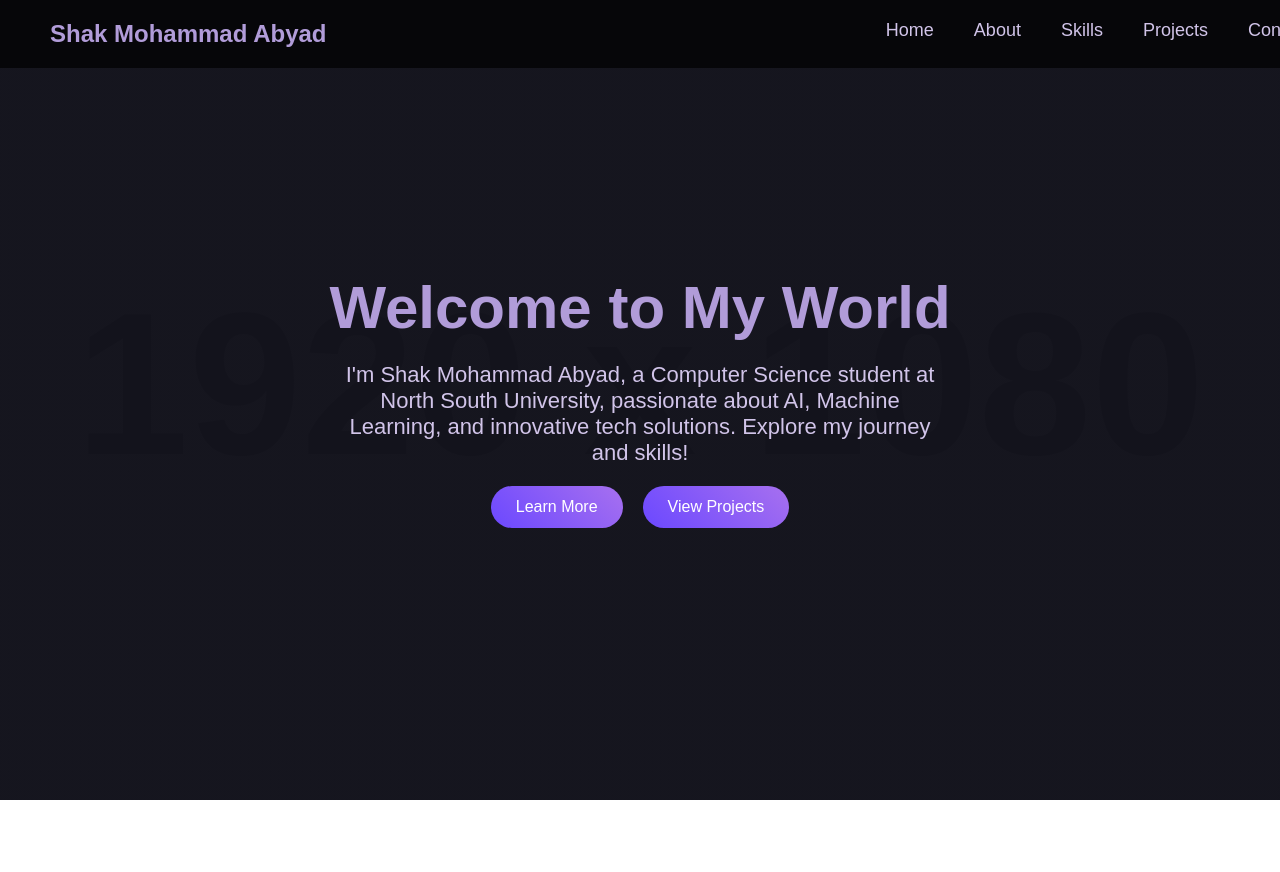
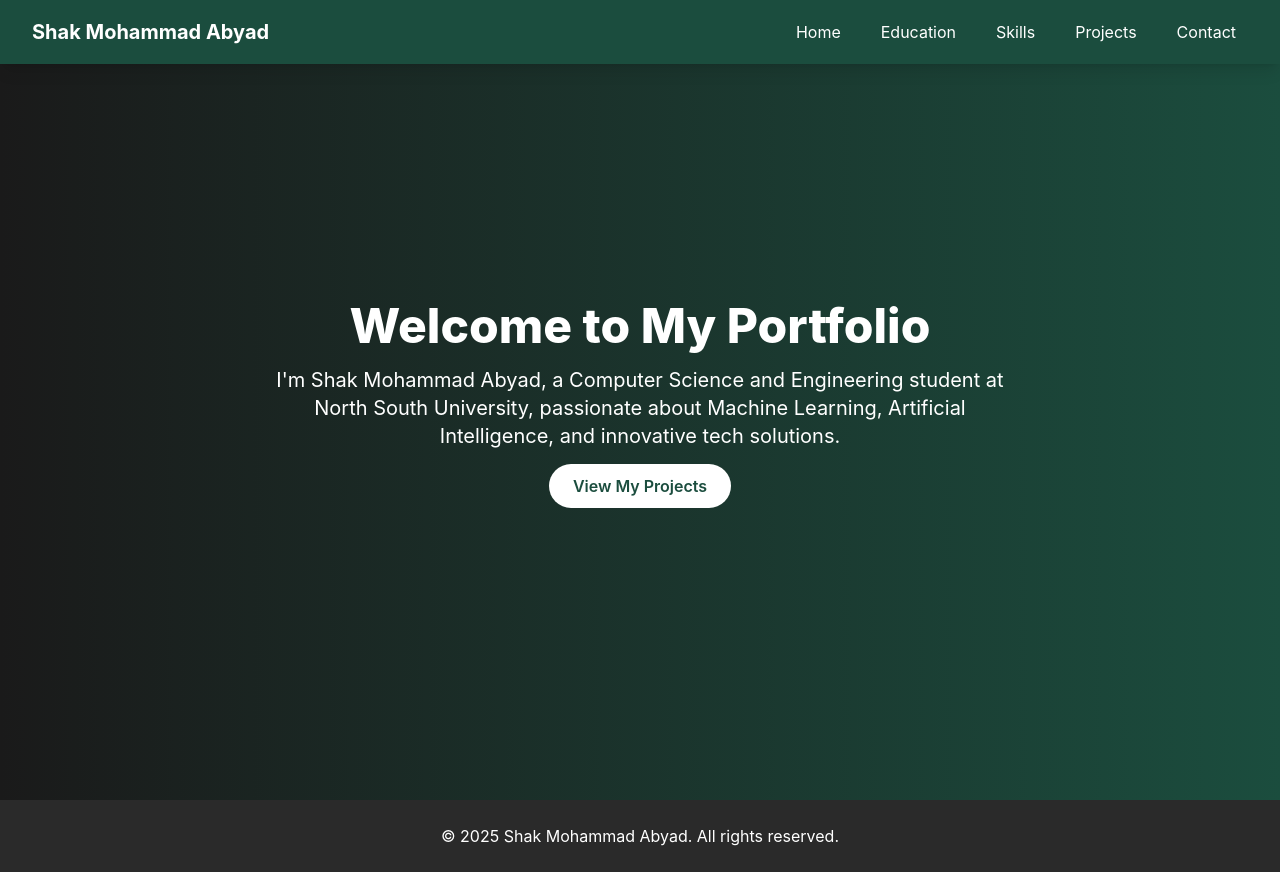
Before and after one commit to shakmohammadabyad-eng/shakmohammadabyad-eng.github.io, a plain HTML site: page index.html in a window 1280 px wide. Before the commit the page ends 800 px from the top, so only its background shows below. Drawn offline with nearby package versions, Linux system fonts and the light colour scheme; placeholder pictures from the web are drawn by us.

Commit message:
Update index.html

```diff
--- a/index.html
+++ b/index.html
@@ -3,121 +3,61 @@
 <head>
     <meta charset="UTF-8">
     <meta name="viewport" content="width=device-width, initial-scale=1.0">
-    <title>Shak Mohammad Abyad Portfolio</title>
+    <title>Shak Mohammad Abyad - Home</title>
+    <script src="https://cdn.tailwindcss.com"></script>
     <style>
         body {
-            margin: 0;
-            font-family: 'Arial', sans-serif;
-            background: linear-gradient(rgba(26, 26, 46, 0.9), rgba(26, 26, 46, 0.9)), url('https://via.placeholder.com/1920x1080') no-repeat center center fixed;
-            background-size: cover;
-            color: #fff;
-            overflow-x: hidden;
+            font-family: 'Inter', sans-serif;
+            background-color: #1A1A1A;
+            color: #E5E5E5;
         }
-        .nav {
-            display: flex;
-            justify-content: space-between;
-            padding: 20px 50px;
-            background: rgba(0, 0, 0, 0.7);
-            position: fixed;
-            width: 100%;
-            top: 0;
-            z-index: 1000;
+        .custom-green {
+            background-color: #1B4D3E;
         }
-        .nav .name {
-            font-size: 24px;
-            color: #b19cd9;
-            font-weight: bold;
+        .custom-green-hover:hover {
+            background-color: #2A6B52;
         }
-        .nav ul {
-            list-style: none;
-            display: flex;
-            margin: 0;
-            padding: 0;
+        .hover-scale {
+            transition: transform 0.3s ease;
         }
-        .nav ul li {
-            margin: 0 20px;
-        }
-        .nav ul li a {
-            color: #d1c4e9;
-            text-decoration: none;
-            font-size: 18px;
-            transition: color 0.3s;
-        }
-        .nav ul li a:hover {
-            color: #fff;
-        }
-        .hero {
-            height: 100vh;
-            display: flex;
-            flex-direction: column;
-            justify-content: center;
-            align-items: center;
-            text-align: center;
-            padding: 0 20px;
-        }
-        .hero h1 {
-            font-size: 60px;
-            color: #b19cd9;
-            margin: 0;
-            animation: fadeIn 2s ease-in;
-        }
-        .hero p {
-            font-size: 22px;
-            color: #d1c4e9;
-            max-width: 600px;
-            margin: 20px 0;
-        }
-        .hero .btn-group {
-            display: flex;
-            gap: 20px;
-        }
-        .btn {
-            padding: 12px 25px;
-            background: linear-gradient(45deg, #6b48ff, #a770ef);
-            color: #fff;
-            text-decoration: none;
-            border-radius: 25px;
-            font-size: 16px;
-            transition: transform 0.3s, background 0.3s;
-        }
-        .btn:hover {
-            background: linear-gradient(45deg, #a770ef, #6b48ff);
+        .hover-scale:hover {
             transform: scale(1.05);
-        }
-        @keyframes fadeIn {
-            from { opacity: 0; }
-            to { opacity: 1; }
-        }
-        .background-overlay {
-            position: absolute;
-            top: 0;
-            left: 0;
-            width: 100%;
-            height: 100%;
-            background: rgba(0, 0, 0, 0.5);
-            z-index: -1;
         }
     </style>
 </head>
 <body>
-    <div class="nav">
-        <div class="name">Shak Mohammad Abyad</div>
-        <ul>
-            <li><a href="index.html">Home</a></li>
-            <li><a href="about.html">About</a></li>
-            <li><a href="skills.html">Skills</a></li>
-            <li><a href="projects.html">Projects</a></li>
-            <li><a href="contact.html">Contact</a></li>
-        </ul>
-    </div>
-    <div class="background-overlay"></div>
-    <div class="hero">
-        <h1>Welcome to My World</h1>
-        <p>I'm Shak Mohammad Abyad, a Computer Science student at North South University, passionate about AI, Machine Learning, and innovative tech solutions. Explore my journey and skills!</p>
-        <div class="btn-group">
-            <a href="about.html" class="btn">Learn More</a>
-            <a href="projects.html" class="btn">View Projects</a>
+    <!-- Navigation Bar -->
+    <nav class="custom-green text-white fixed w-full top-0 z-10 shadow-lg">
+        <div class="max-w-7xl mx-auto px-4 sm:px-6 lg:px-8">
+            <div class="flex justify-between h-16">
+                <div class="flex items-center">
+                    <h1 class="text-xl font-bold">Shak Mohammad Abyad</h1>
+                </div>
+                <div class="flex items-center space-x-4">
+                    <a href="index.html" class="custom-green-hover px-3 py-2 rounded-md">Home</a>
+                    <a href="education.html" class="custom-green-hover px-3 py-2 rounded-md">Education</a>
+                    <a href="skills.html" class="custom-green-hover px-3 py-2 rounded-md">Skills</a>
+                    <a href="projects.html" class="custom-green-hover px-3 py-2 rounded-md">Projects</a>
+                    <a href="contact.html" class="custom-green-hover px-3 py-2 rounded-md">Contact</a>
+                </div>
+            </div>
         </div>
-    </div>
+    </nav>
+
+    <!-- Hero Section -->
+    <section class="min-h-screen flex items-center justify-center bg-gradient-to-r from-[#1A1A1A] to-[#1B4D3E] text-white">
+        <div class="text-center max-w-3xl mx-auto px-4">
+            <h2 class="text-4xl md:text-5xl font-extrabold mb-4">Welcome to My Portfolio</h2>
+            <p class="text-lg md:text-xl mb-6">I'm Shak Mohammad Abyad, a Computer Science and Engineering student at North South University, passionate about Machine Learning, Artificial Intelligence, and innovative tech solutions.</p>
+            <a href="projects.html" class="bg-white text-[#1B4D3E] px-6 py-3 rounded-full font-semibold custom-green-hover hover-scale">View My Projects</a>
+        </div>
+    </section>
+
+    <!-- Footer -->
+    <footer class="bg-[#2A2A2A] text-white py-6">
+        <div class="max-w-7xl mx-auto px-4 sm:px-6 lg:px-8 text-center">
+            <p>&copy; 2025 Shak Mohammad Abyad. All rights reserved.</p>
+        </div>
+    </footer>
 </body>
 </html>
```
